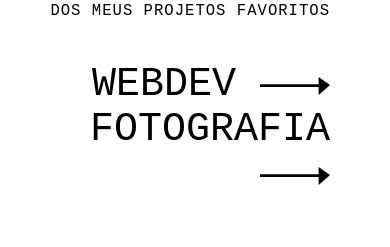
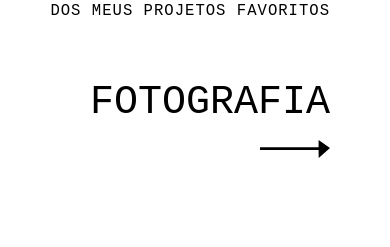
Before and after one commit to brunorc93/mkashima-portifolio-2024, a Next.js app: page / in a window 390 px wide. Shown: the part 595-842 px from the top of the page. Built offline with nearby package versions, Linux system fonts and the light colour scheme.

Commit message:
removing webdev from site

```diff
--- a/pages/index.js
+++ b/pages/index.js
@@ -20,9 +20,6 @@ function Home() {
             <p className={index.text}>Aqui você encontra alguns dos meus projetos favoritos</p><br></br>
           </h2>
           <ul className={index.list}>
-            <li className={index.item}>
-              <a className={index.links} href="https://www.mkashima.com/webDev">WEBDEV <img src="/link-arrow.svg" alt= "arrow to the right" width="70px" /></a>
-            </li>
             <br></br>
             <li className={index.item}>
               <a className={index.links} href="https://www.mkashima.com/fotografia">FOTOGRAFIA <img src="/link-arrow.svg" alt= "arrow to the right" width="70px" /></a>
--- a/pages/layout.js
+++ b/pages/layout.js
@@ -29,7 +29,6 @@ export default function Layout({children}) {
                 onClick={openMenu}>
                     <li className={layout.navmobitem}><Link href="/"><a>/ HOME</a></Link></li>
                     <li className={layout.navmobitem}><Link href="/fotografia"><a>/ FOTOGRAFIA</a></Link></li>
-                    <li className={layout.navmobitem}><Link href="/webDev"><a>/ WEB DEV</a></Link></li>
                 </ul>
             </header>
             <section className={layout.main}>
--- a/pages/webdev/index.module.css
+++ /dev/null
@@ -1,49 +0,0 @@
-.column {
-    float: left;
-    width: 30%;
-    padding: 20px;
-}
-
-/* Responsive layout - makes the three columns stack on top of each other instead of next to each other on smaller screens (600px wide or less) */
-@media screen and (max-width: 900px) {
-    .column {
-      width: 100%;
-    }
-}
-
-.row:after {
-    content: "";
-    display: table;
-    clear: both;
-}
-
-.skills {
-    font-family: 'IBM Plex Mono', monospace;
-    font-size: 150%;
-    text-transform: uppercase;
-    line-height: 150%;
-    font-weight: 300;
-    color: red;
-}
-
-.text {
-    font-family: 'IBM Plex Mono', monospace;
-    font-size: 150%;
-    text-transform: uppercase;
-    line-height: 150%;
-    font-weight: 300;
-    text-align: right;
-}
-
-.list {
-    list-style-type: none;
-}
-
-.item {
-    font-family: 'IBM Plex Mono', monospace;
-    font-size: 250%;
-    text-transform: uppercase;
-    line-height: 200%;
-    font-weight: 300;
-    text-align: right;
-}
```
Also changed, not shown: pages/webdev/index.js (deleted, +0 -51 lines).
